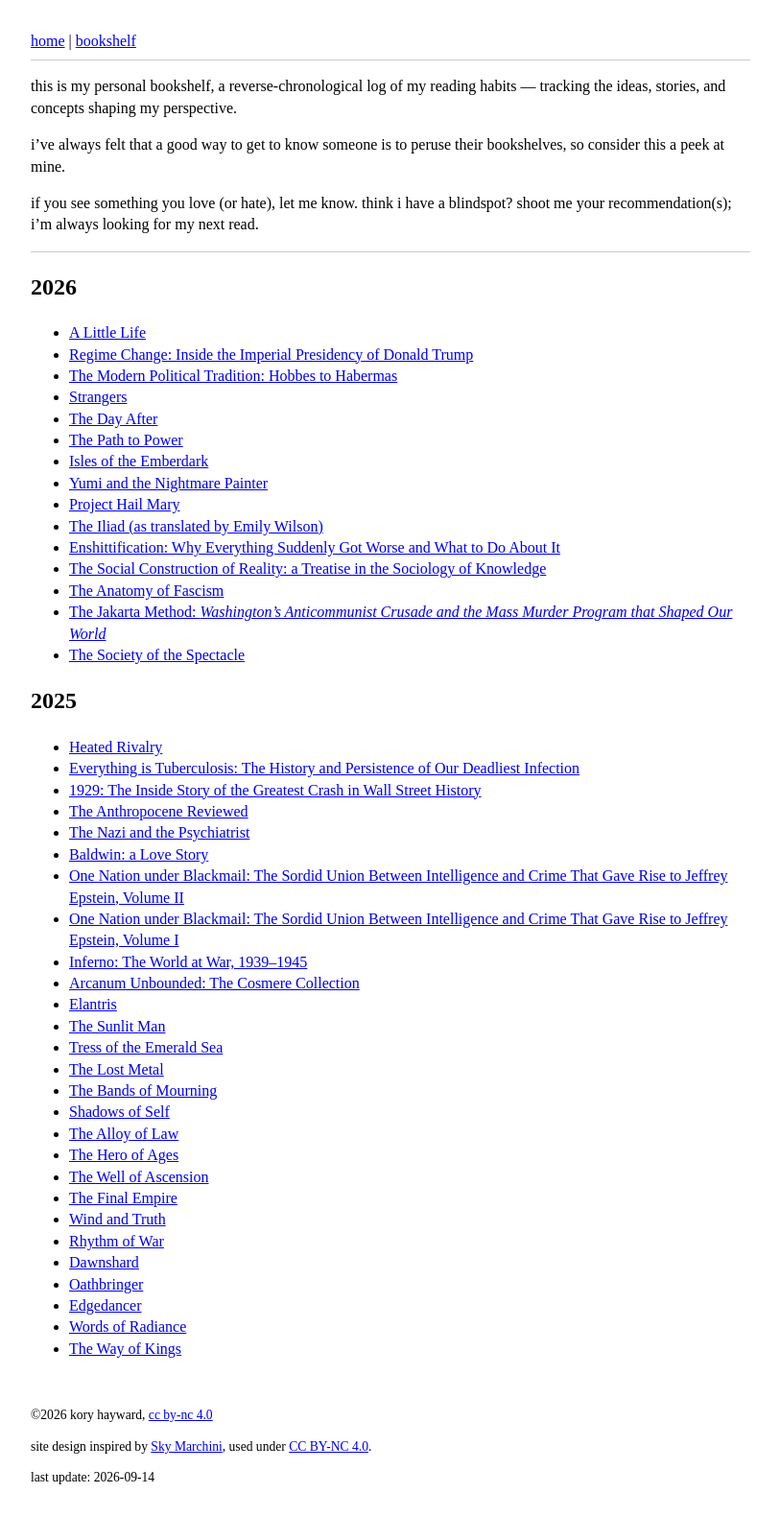
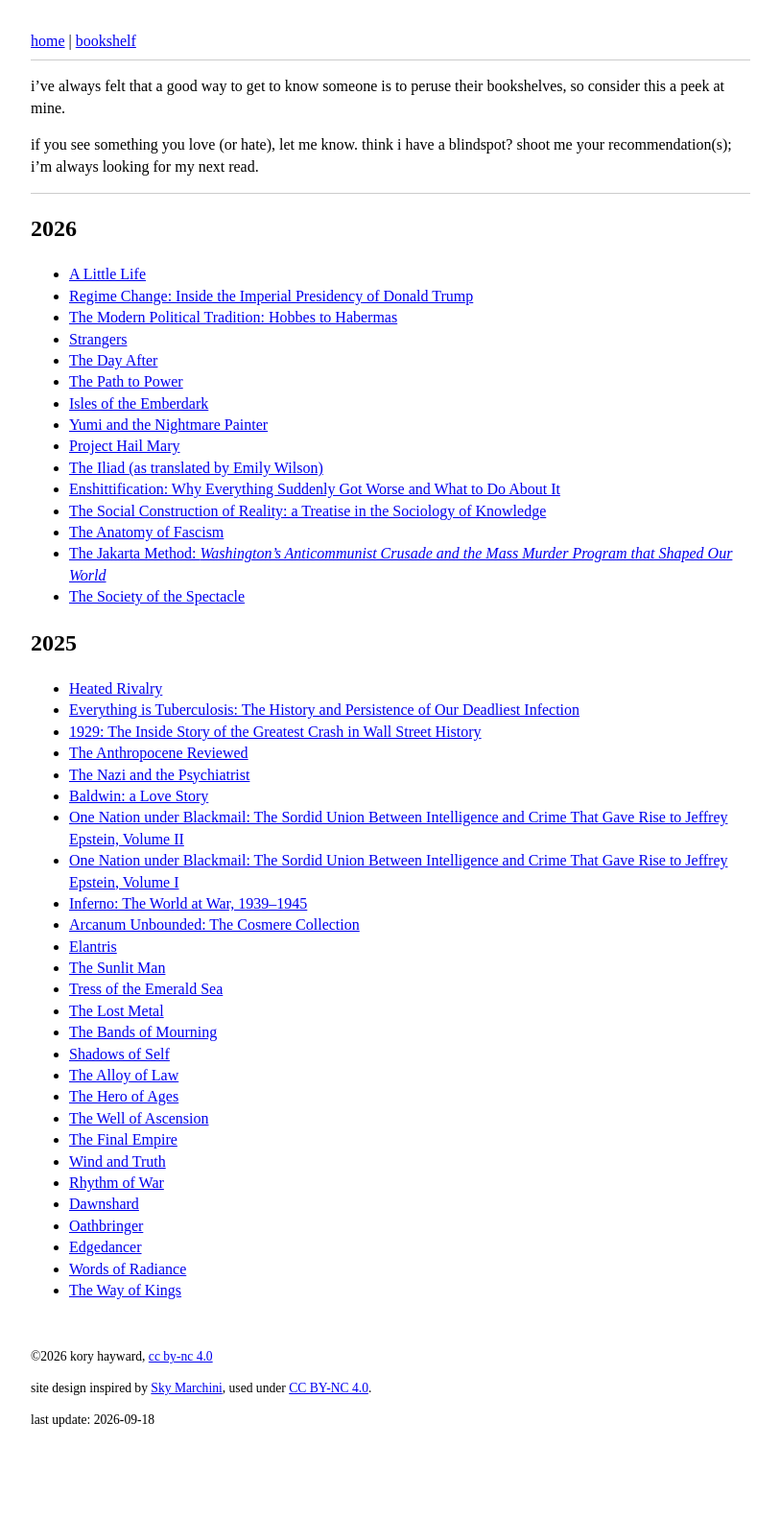
Before and after one commit to koryhayward/koryhayward.github.io, a Jekyll site: the page built from bookshelf.md, in a window 1280 px wide. Shown: the whole page at 96% size, without its empty margins (233-1046 px from the left). Built offline with Jekyll 4.4.1, drawn with Linux system fonts in a browser that asks for light colours; after the commit the page ends 1521 px from its top, so only the background shows below that.

Commit message:
updated bookshelf intro & footer

```diff
--- a/_includes/footer.html
+++ b/_includes/footer.html
@@ -1,5 +1,5 @@
 <footer style="margin-top: 3rem; font-size: 0.85rem;">
   <p>©2026 kory hayward, <a href="https://creativecommons.org/licenses/by-nc/4.0/">cc by-nc 4.0</a></p>
   <p>site design inspired by <a href="https://skymarchini.net/">Sky Marchini</a>, used under <a href="https://creativecommons.org/licenses/by-nc/4.0/">CC BY-NC 4.0</a>.</p>
-  <p>last update: 2026-09-14</p>
+  <p>last update: 2026-09-18</p>
 </footer>
--- a/bookshelf.md
+++ b/bookshelf.md
@@ -3,8 +3,6 @@ layout: default
 title: bookshelf
 permalink: /bookshelf/
 ---
-
-this is my personal bookshelf, a reverse-chronological log of my reading habits — tracking the ideas, stories, and concepts shaping my perspective.
 
 i've always felt that a good way to get to know someone is to peruse their bookshelves, so consider this a peek at mine.
 
```
